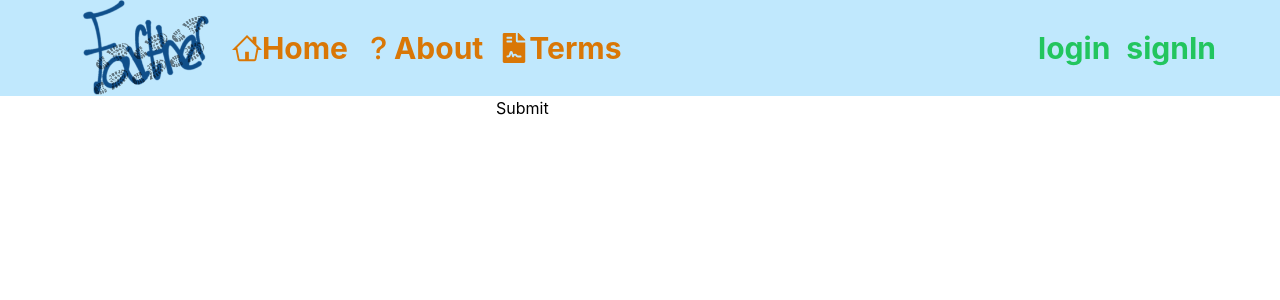
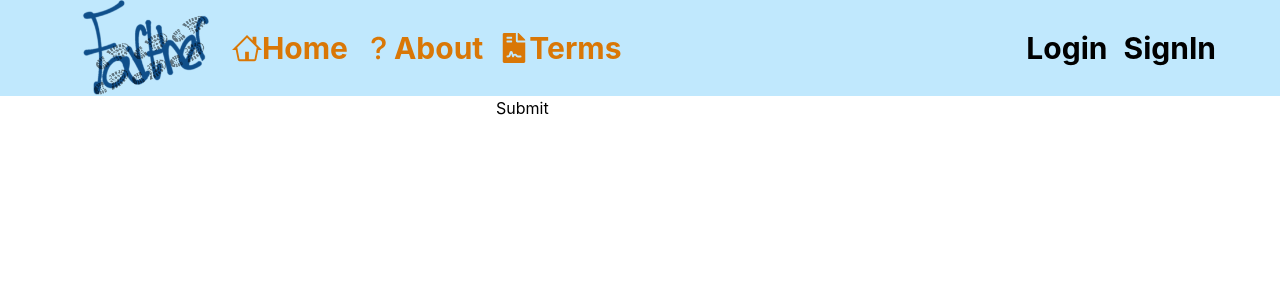
Before and after one commit to eliyahu119/mySocialNetworkFrontEnd, a React (Create React App) app: page /login in a window 1280 px wide. Shown: the top 300 px of the page. Built offline with nearby package versions, Linux system fonts and the light colour scheme; no server answers; what react-alert-template-basic would draw is missing.

Commit message:
formmated

```diff
--- a/src/components/HeadLine.jsx
+++ b/src/components/HeadLine.jsx
@@ -31,7 +31,7 @@ const LogOut=()=>{
     navigate('/login')
   }
   return(
-    <button className='font-bold ' onClick={logOutHandler}>
+    <button className='font-bold hover:text-gray-600 ' onClick={logOutHandler}>
     {'LogOut'}
     </button>
   )
@@ -39,7 +39,7 @@ const LogOut=()=>{
 
 const LogNavLink=({children,to})=>{
   return(
-      <NavLink  className={ 'hover:text-green-700 text-green-500'} to={to}>
+      <NavLink  className={ ' hover:text-gray-600'} to={to}>
        {children}
       </NavLink>
   )
@@ -50,7 +50,7 @@ const LogNavLink=({children,to})=>{
   return (
      <nav className={"  bg-sky-200  bg-opacity-90 "}>
        <div className={' mx-auto   px-16 items-center font-bold fontsi text-3xl flex justify-between'}>
-      <div className='space-x-4 flex items-center'>  { /*general conteiner */ }
+       <div className='space-x-4 flex items-center'>  { /*general conteiner */ }
       <img src={webSiteLogo} className={"flex max-h-24"} alt={"logo"} />
       <div className='flex space-x-4  text-amber-600 '>
        <InfoNavLink  to={'/'} data={'Home'}>
@@ -63,15 +63,15 @@ const LogNavLink=({children,to})=>{
        <FaFileContract/>
       </InfoNavLink>
       </div>
-      </div>
-     <div className='flex  space-x-4 items-center '> { /*the login and signin div */ }
+       </div>
+       <div className='flex  space-x-4 items-center '> { /*the login and signin div */ }
       {!localStorage.getItem("token")?(
         <>
         <LogNavLink  to={'/Login'}>
-        {'login'}
+        {'Login'}
         </LogNavLink>
         <LogNavLink  className={''} to={'/Register'}>
-        {'signIn'}
+        {'SignIn'}
         </LogNavLink>
         </>
       )
```
